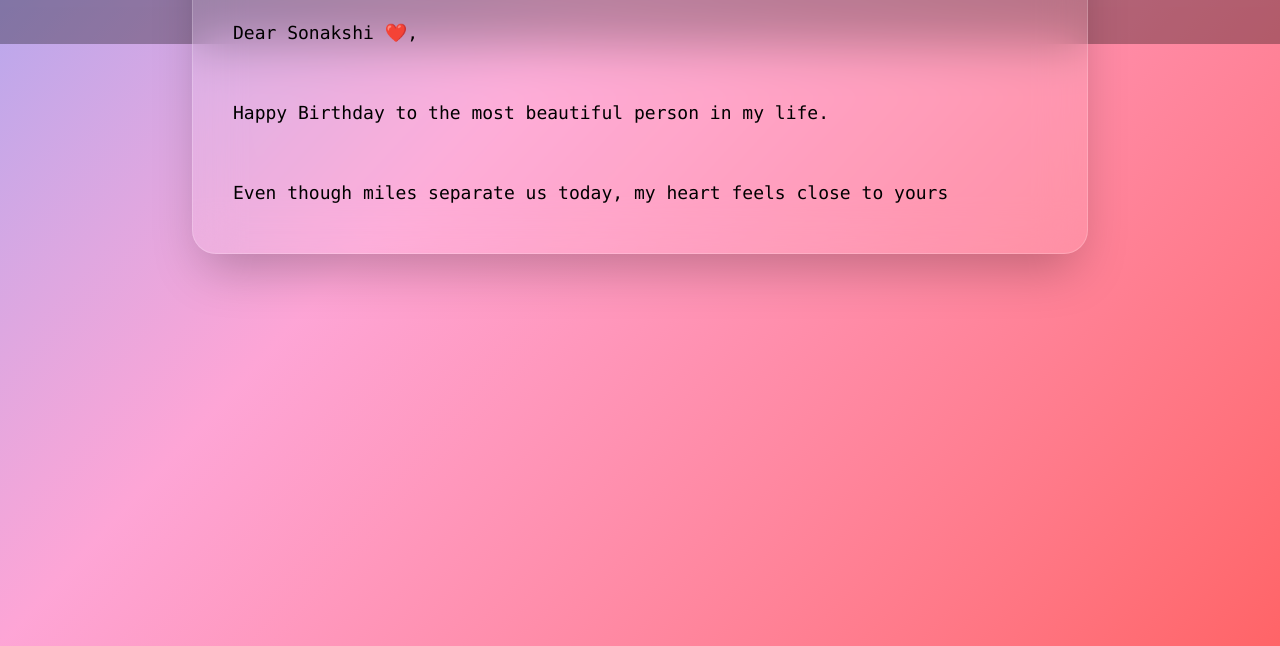
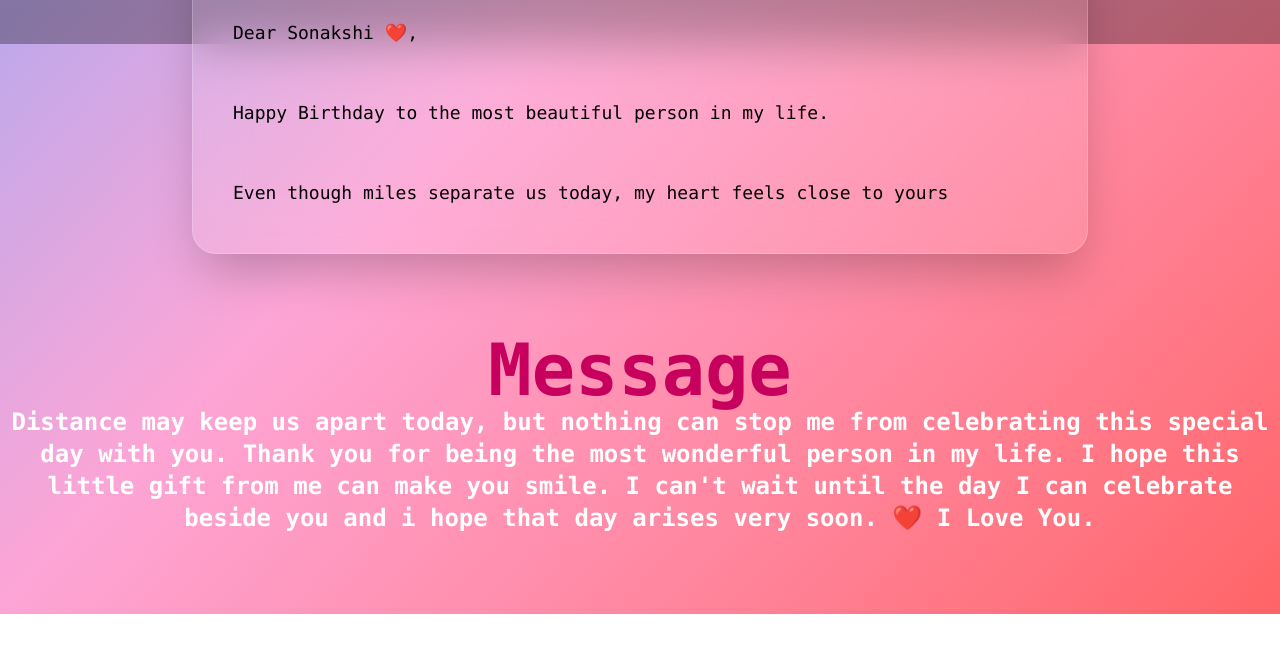
Before and after one commit to SudoSayan/birthday-website, a website: page index.html in a window 1280 px wide. Shown: the part 756-1402 px from the top of the page. After the commit the page ends 1370 px from the top, so only its background shows below. Drawn offline with Linux system fonts and the light colour scheme.

Commit message:
massege_update

```diff
--- a/index.html
+++ b/index.html
@@ -91,11 +91,11 @@
 
     <div
       id="card"
-      class="w-full text-center font-mono font-bold text-xl opacity-0 translate-y-10 transition-all duration-1000 ease-out delay-25000 mb-[5rem]"
+      class="w-full text-center font-mono font-bold text-xl opacity-0 translate-y-10 transition-all duration-1000 ease-out delay-22000 mb-[5rem]"
     >
       <h1 class="text-pink-700 text-center font-extrabold text-7xl">Message</h1>
 
-      <p class="text-2xl text-white ml-[6rem] mr-[6rem]">
+      <p class="text-2xl text-white ml-[2rem] mr-[2rem]">
         Distance may keep us apart today, but nothing can stop me from
         celebrating this special day with you. Thank you for being the most
         wonderful person in my life. I hope this little gift from me can make
```
